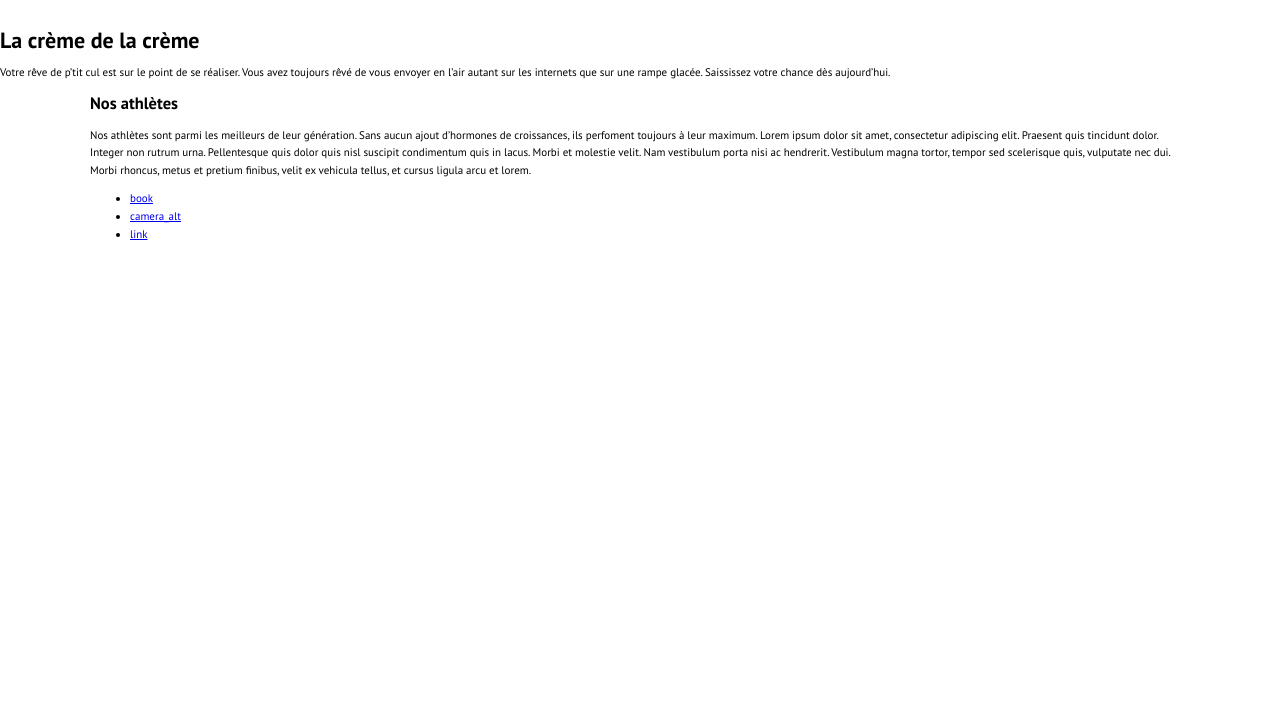
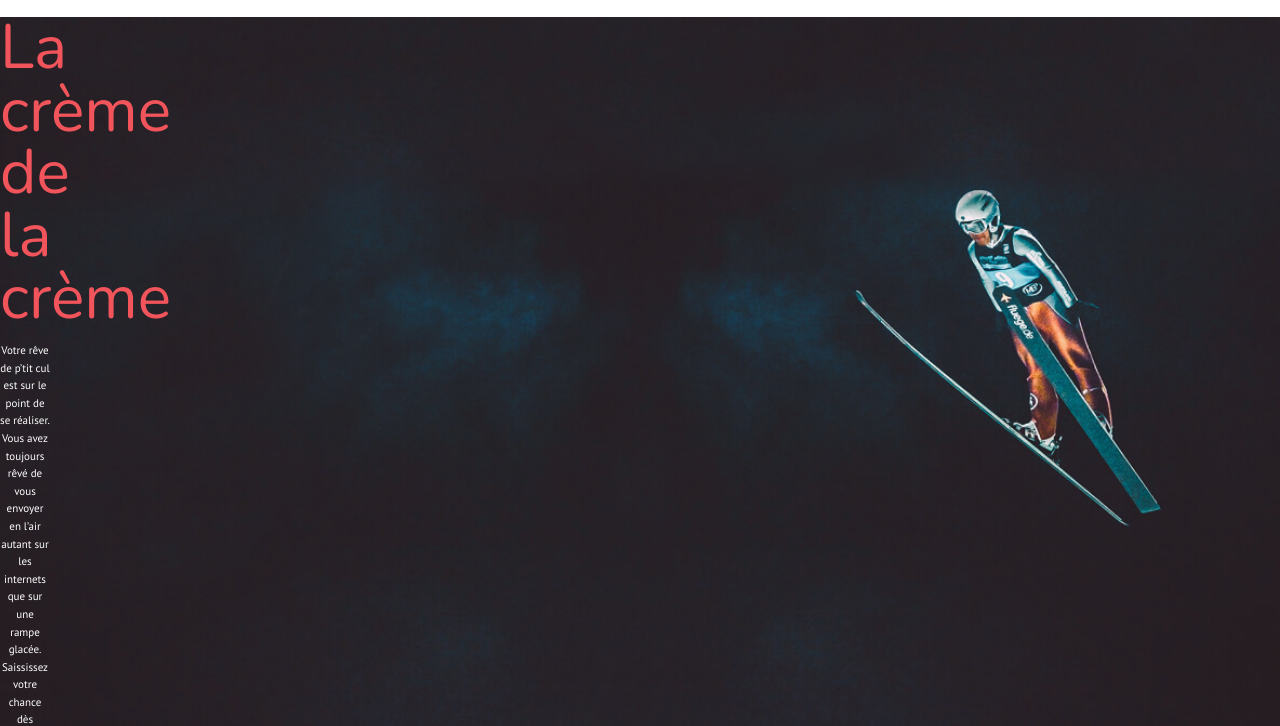
Before and after one commit to Aboulz/sem5_lab_abdelkarim, a plain HTML site: page index.html in a window 1280 px wide. Shown: the part 78-804 px from the top of the page. Drawn offline with nearby package versions, Linux system fonts and the light colour scheme.

Commit message:
section numéro 4 fait

```diff
--- a/css/styles.css
+++ b/css/styles.css
@@ -101,39 +101,41 @@ header .wrapper {
 
 
 /* ===== Numéro 4a ===== */
-/*
+
 .hero {
-    background-image: url('../images/hero.jpg');
-    background-position: center right;
-    background-repeat: no-repeat;
+    background: url(../images/hero.jpg) no-repeat center right;
+    background-size: cover;
 }
-*/
 
 /* ===== Numéro 4b ===== */
 .hero .wrapper {
+    display: flex;
+    min-height: 650px;
+    flex-direction: column;
+    justify-content: center;
+}
 
+.contenu {
+    width: 50px;
+    text-align: center;
 }
 
 /* ===== Numéro 4c ===== */
 .hero .contenu {
+    max-width: 50%;
+    color: white;
+}
+
+/* ===== Numéro 4d ===== */
+
+.hero h1 {
+    font: 100 6.25rem 'Nunito', sans-serif;
+    line-height: 1;
+    margin: 0 0 1.25rem 0;
+    color: #F2545B;
 
 }
 
-/* ===== Numéro 4d ===== */
-/*
-.hero h1 {
-    font-weight: 100;
-    font-size: 100px;
-    line-height: 100%;
-
-    font-family: Nunito, sans-serif;
-    margin-top: 0;
-    margin-bottom: 20px;
-    margin-left: 0;
-    margin-right: 0;
-    color: #F2545B;
-}
-*/
 
 /* ===== Numéro 5a ===== */
 /*
--- a/index.html
+++ b/index.html
@@ -40,9 +40,14 @@
 </header>
 
 <section class="hero">
-    <h1>La crème de la crème</h1>
-    <p>Votre rêve de p’tit cul est sur le point de se réaliser. Vous avez toujours rêvé de vous envoyer en l’air autant
+    <div class="contenu">
+
+        <h1>La crème de la crème</h1>
+        <p>Votre rêve de p’tit cul est sur le point de se réaliser. Vous avez toujours rêvé de vous envoyer en l’air autant
         sur les internets que sur une rampe glacée. Saississez votre chance dès aujourd’hui.</p>
+
+    </div>
+
 </section>
 
 <section class="athletes">
```
